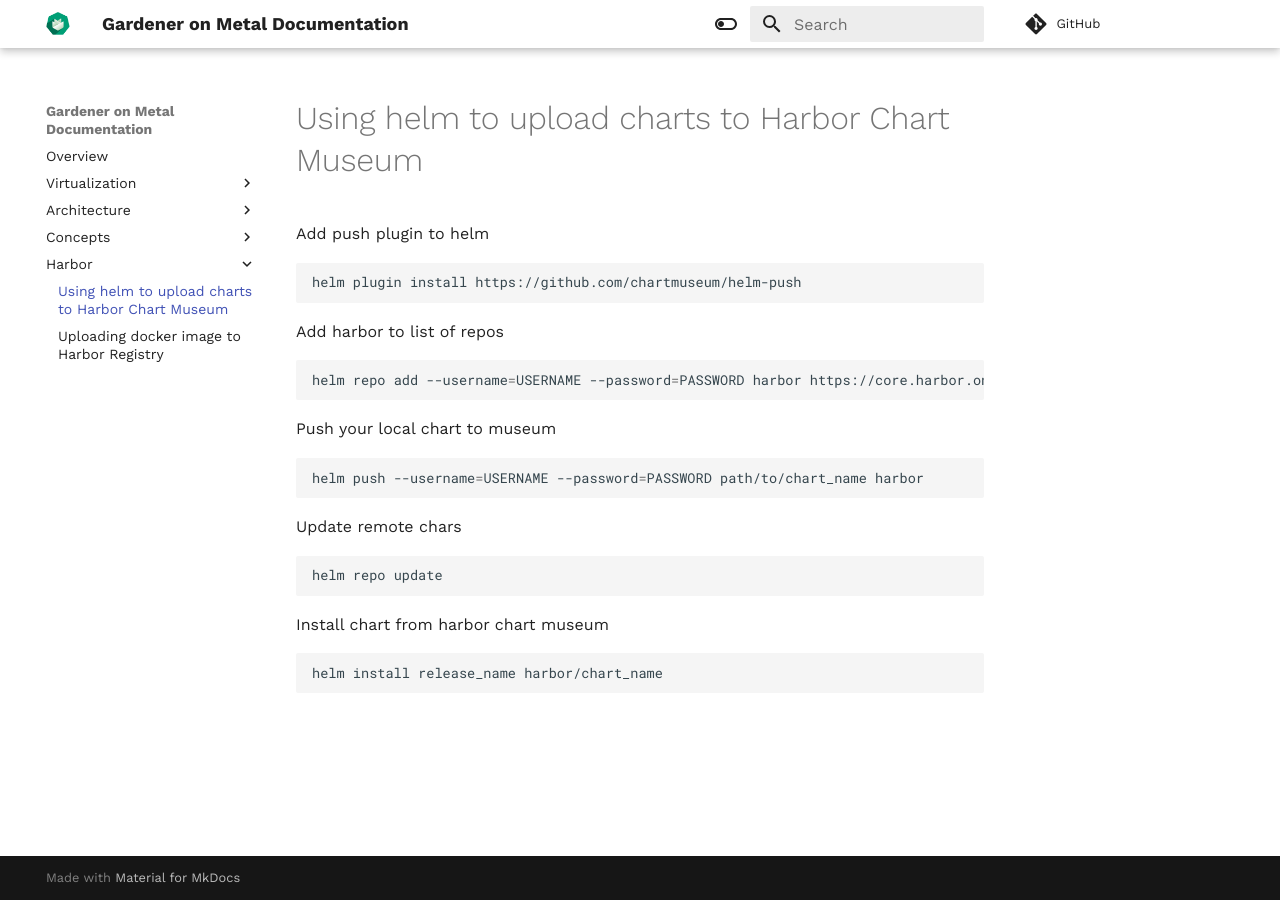
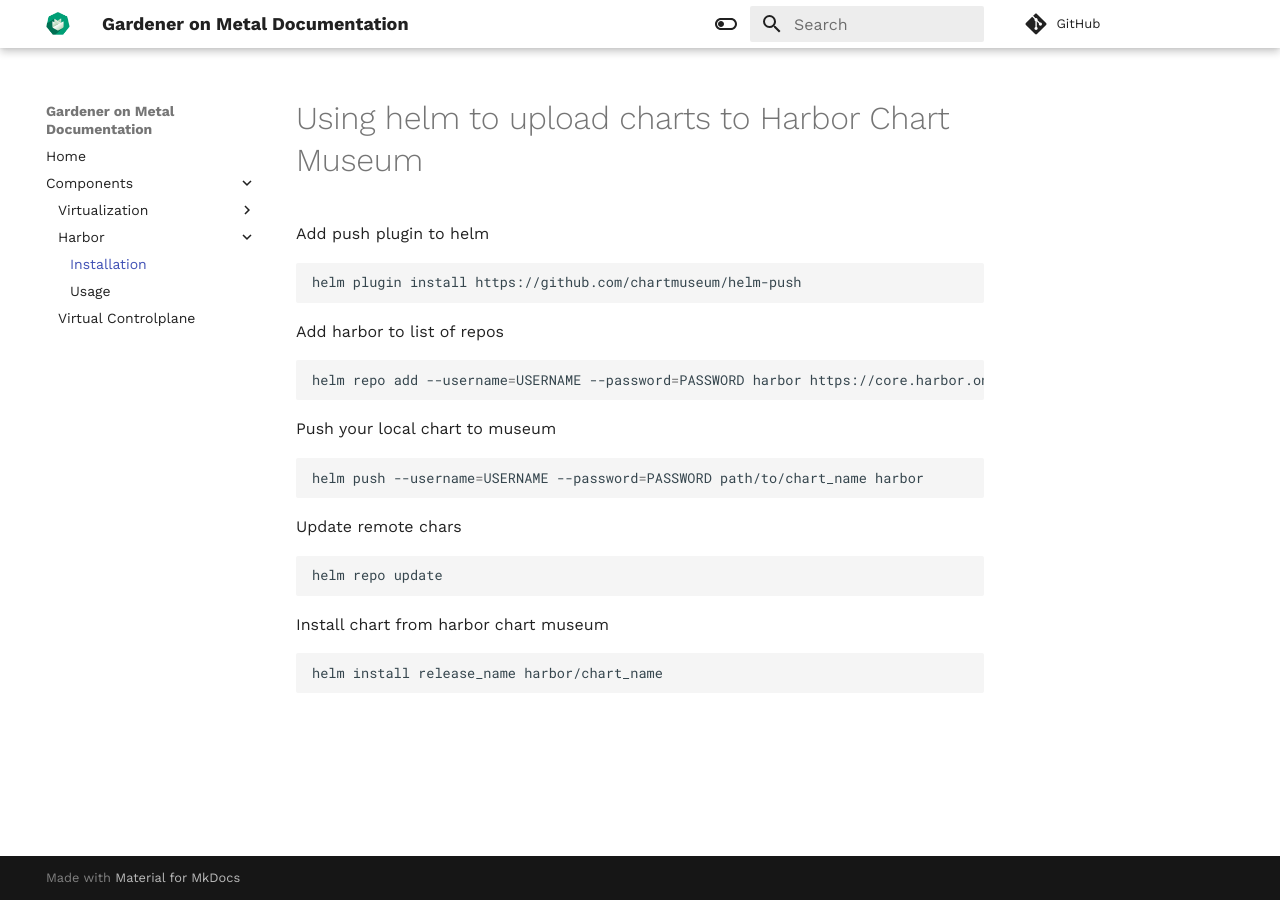
Before and after one commit to onmetal/documentation, an MkDocs documentation site: the page built from docs/components/harbor/chart_museum.md, in a window 1280 px wide. Built offline with MkDocs 1.6.1 and Material for MkDocs 9.7.7, drawn with Linux system fonts in a browser that asks for light colours; comment, search, counter and statistics services are not loaded; some of the changed lines change nothing that is shown.

Commit message:
Restructured components section

```diff
--- a/mkdocs.yml
+++ b/mkdocs.yml
@@ -32,3 +32,14 @@
   - abbr
   - toc:
       permalink: true
+
+nav:
+  - Home: index.md
+  - Components:
+    - Virtualization:
+      - Overview: components/virtualization/Overview.md
+      - Installation: components/virtualization/HowToDeploy.md
+    - Harbor:
+      - Installation: components/harbor/chart_museum.md
+      - Usage: components/harbor/docker_registry.md
+    - Virtual Controlplane: https://onmetal.github.io/virtual-controlplane/
```
Also changed, not shown: docs/components/harbor/chart_museum.md (renamed from docs/harbor/chart museum.md), docs/components/harbor/docker_registry.md (renamed from docs/harbor/docker registry.md), docs/components/virtualization/HowToDeploy.md (renamed from docs/Virtualization/HowToDeploy.md), docs/components/virtualization/Overview.md (renamed from docs/Virtualization/Overview.md).
